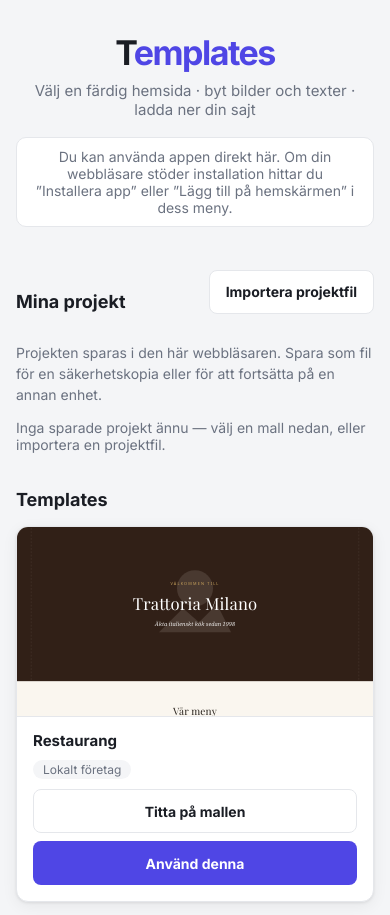
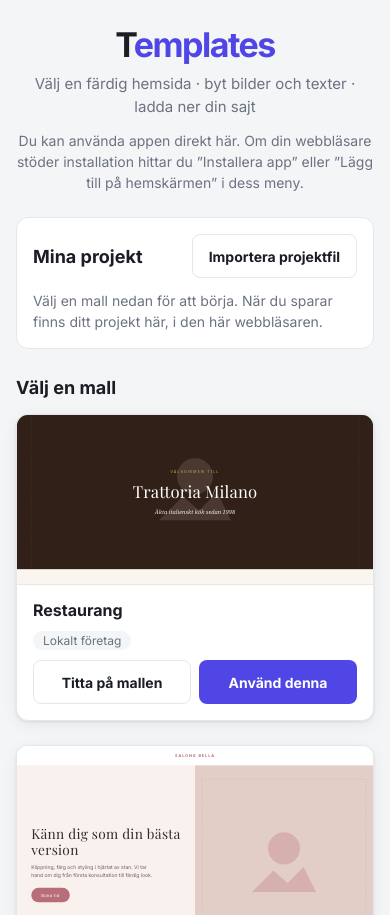
Before and after one commit to cozyswagman-prog/templates-appen, a plain HTML site: page index.html in a window 390 px wide. Shown: the top 915 px of the page. Drawn offline with nearby package versions, Linux system fonts and the light colour scheme.

Commit message:
Improve responsive gallery layout and clean template browsing

```diff
--- a/css/app.css
+++ b/css/app.css
@@ -88,11 +88,12 @@ html, body {
 /* ---------- Galleri ---------- */
 
 .app-header {
-  padding: 48px 32px 8px;
+  padding: 36px 32px 8px;
   text-align: center;
 }
 
 .logo {
+  margin: 0;
   font-size: 44px;
   font-weight: 800;
   letter-spacing: -1.5px;
@@ -103,31 +104,32 @@ html, body {
   color: var(--muted);
   margin: 8px 0 0;
   font-size: 15px;
+  line-height: 1.5;
 }
 
-.install-area { margin-top: 18px; }
+.install-area { margin-top: 12px; }
 .install-area .btn { font-size: 15px; padding: 11px 26px; }
 .install-tip {
   color: var(--muted);
   font-size: 14px;
-  max-width: 46ch;
+  max-width: 64ch;
   margin: 0 auto;
-  background: var(--surface);
-  border: 1px solid var(--border);
-  border-radius: 10px;
-  padding: 10px 16px;
+  line-height: 1.5;
 }
 
 .gallery-main {
   max-width: 1180px;
   margin: 0 auto;
-  padding: 24px 32px 80px;
+  padding: 20px 32px 64px;
 }
 
 .gallery-main h2 {
   font-size: 18px;
-  margin: 36px 0 16px;
+  margin: 28px 0 16px;
 }
+.section-head h2 { margin: 0; }
+.projects-section { padding: 20px; background: var(--surface); border: 1px solid var(--border); border-radius: var(--radius); }
+.projects-section .empty-note { margin-top: 12px; line-height: 1.5; }
 
 .template-grid {
   display: grid;
@@ -136,6 +138,7 @@ html, body {
 }
 
 .template-card {
+  container-type: inline-size;
   background: var(--surface);
   border: 1px solid var(--border);
   border-radius: var(--radius);
@@ -174,7 +177,7 @@ html, body {
   flex: 1;
 }
 
-.card-title { font-weight: 700; font-size: 15px; }
+.card-title { font-weight: 700; font-size: 16px; line-height: 1.4; }
 .card-cat {
   font-size: 12px;
   color: var(--muted);
@@ -185,6 +188,10 @@ html, body {
 }
 
 .card-actions { margin-top: auto; display: grid; gap: 8px; }
+@container (min-width: 320px) {
+  .card-actions { grid-template-columns: 1fr 1fr; }
+  .card-actions .btn { padding-inline: 8px; }
+}
 .storage-note { font-size: 14px; line-height: 1.5; color: var(--muted); }
 
 /* ---------- Mina projekt ---------- */
@@ -210,19 +217,29 @@ html, body {
   gap: 14px;
   box-shadow: var(--shadow);
 }
-.project-row .p-name { font-weight: 600; }
+.project-row .p-name { font-weight: 700; min-width: 0; overflow-wrap: anywhere; flex: 1; }
 .project-row .p-meta { color: var(--muted); font-size: 13px; }
-.project-row .p-actions { margin-left: auto; display: flex; gap: 8px; }
+.project-row .p-actions { margin-left: auto; display: flex; gap: 8px; flex-shrink: 0; }
+.project-list:not(:empty) { margin-top: 16px; }
+.project-row { box-shadow: none; }
+@media (min-width: 641px) and (max-width: 1000px) {
+  .project-row { display: grid; grid-template-columns: minmax(0, 1fr) auto; gap: 8px 16px; }
+  .project-row .p-meta { grid-column: 1; }
+  .project-row .p-actions { grid-column: 2; grid-row: 1 / 3; }
+}
 
 @media (max-width: 640px) {
   .project-row { flex-wrap: wrap; }
+  .project-row .p-name, .project-row .p-meta { flex-basis: 100%; }
   .project-row .p-actions { margin-left: 0; width: 100%; flex-wrap: wrap; }
 }
 
 @media (max-width: 760px) {
   .gallery-main { padding-left: 16px; padding-right: 16px; }
-  .app-header { padding: 32px 16px 4px; }
+  .app-header { padding: 24px 16px 4px; }
   .logo { font-size: 34px; }
+  .projects-section { padding: 16px; }
+  .thumb { height: 170px; }
 }
 
 /* ---------- Knappar ---------- */
@@ -399,6 +416,8 @@ button:focus-visible, summary:focus-visible { outline: 3px solid var(--accent);
 }
 .slot-field input[type="text"]:focus,
 .slot-field textarea:focus { border-color: var(--accent); outline: none; }
+.slot-field input[type="text"]:focus-visible,
+.slot-field textarea:focus-visible { box-shadow: 0 0 0 3px var(--accent-tint); }
 
 .img-field { display: flex; align-items: center; gap: 10px; }
 .img-preview {
@@ -508,3 +527,7 @@ dialog p, dialog li { font-size: 14px; line-height: 1.6; }
   from { opacity: 0; transform: translate(-50%, 8px); }
   to { opacity: 1; transform: translate(-50%, 0); }
 }
+@media (prefers-reduced-motion: reduce) {
+  *, *::before, *::after { scroll-behavior: auto !important; animation: none !important; transition: none !important; }
+  .template-card:hover { transform: none; }
+}
--- a/index.html
+++ b/index.html
@@ -18,7 +18,7 @@
   <!-- Galleri-vy -->
   <div id="view-gallery" class="view">
     <header class="app-header">
-      <div class="logo">T<span>emplates</span></div>
+      <h1 class="logo">T<span>emplates</span></h1>
       <p class="tagline">Välj en färdig hemsida · byt bilder och texter · ladda ner din sajt</p>
     </header>
 
@@ -30,12 +30,12 @@
           <input id="import-file" type="file" accept=".json,application/json" hidden>
         </div>
         <p class="storage-note">Projekten sparas i den här webbläsaren. Spara som fil för en säkerhetskopia eller för att fortsätta på en annan enhet.</p>
-        <p id="no-projects" class="empty-note" hidden>Inga sparade projekt ännu — välj en mall nedan, eller importera en projektfil.</p>
+        <p id="no-projects" class="empty-note" hidden>Välj en mall nedan för att börja. När du sparar finns ditt projekt här, i den här webbläsaren.</p>
         <div id="my-projects" class="project-list"></div>
       </section>
 
       <section>
-        <h2>Templates</h2>
+        <h2>Välj en mall</h2>
         <div id="template-gallery" class="template-grid"></div>
       </section>
     </main>
--- a/js/app.js
+++ b/js/app.js
@@ -11,6 +11,7 @@
   let dirty = false;
   let deviceMode = 'desktop';
   let showBadges = true;
+  let browsingTemplate = false;
   const badgePreferences = { mobile: true, desktop: innerWidth > 900 };
   let imageBusy = false;
   const saveStatus = document.getElementById('save-status');
@@ -35,6 +36,10 @@
   }
 
   function setPreviewOnly(enabled) {
+    if (!enabled && browsingTemplate) {
+      browsingTemplate = false;
+      setDevice(deviceMode);
+    }
     viewEditor.classList.toggle('preview-only', enabled);
     const button = document.getElementById('btn-preview');
     button.textContent = enabled ? 'Redigera' : 'Förhandsvisa';
@@ -84,6 +89,7 @@
       thumb.className = 'thumb';
       const mini = document.createElement('iframe');
       mini.setAttribute('tabindex', '-1');
+      mini.setAttribute('scrolling', 'no');
       mini.setAttribute('title', t.name + ' miniatyr');
       mini.srcdoc = pages[0].html;
       thumb.appendChild(mini);
@@ -107,6 +113,8 @@
       body.querySelector('.btn-use').addEventListener('click', () => startTemplate(t.id));
       body.querySelector('.btn-look').addEventListener('click', () => {
         startTemplate(t.id);
+        browsingTemplate = true;
+        setDevice(deviceMode);
         setPreviewOnly(true);
       });
 
@@ -119,6 +127,7 @@
     const list = document.getElementById('my-projects');
     const projects = window.Storage.list();
     document.getElementById('no-projects').hidden = projects.length > 0;
+    document.querySelector('.storage-note').hidden = projects.length === 0;
     list.innerHTML = '';
 
     projects.forEach(p => {
@@ -216,6 +225,7 @@
   }
 
   function showEditor(project) {
+    browsingTemplate = false;
     window.Storage.migrate(project);
     currentProject = project;
     dirty = false;
@@ -280,6 +290,7 @@
     setPreviewOnly(!viewEditor.classList.contains('preview-only'));
   });
   document.getElementById('btn-badges').addEventListener('click', () => {
+    browsingTemplate = false;
     showBadges = !showBadges;
     badgePreferences[deviceMode] = showBadges;
     window.Editor.setBadgesVisible(showBadges);
@@ -335,7 +346,7 @@
 
   function setDevice(mode) {
     deviceMode = mode;
-    showBadges = badgePreferences[mode];
+    showBadges = browsingTemplate ? false : badgePreferences[mode];
     window.Editor.setBadgesVisible(showBadges);
     document.getElementById('btn-badges').textContent = showBadges ? 'Dölj nummer' : 'Visa nummer';
     document.getElementById('btn-badges').setAttribute('aria-pressed', String(showBadges));
```
Also changed, not shown: artifact.html (+3 -3 lines), README.md.
